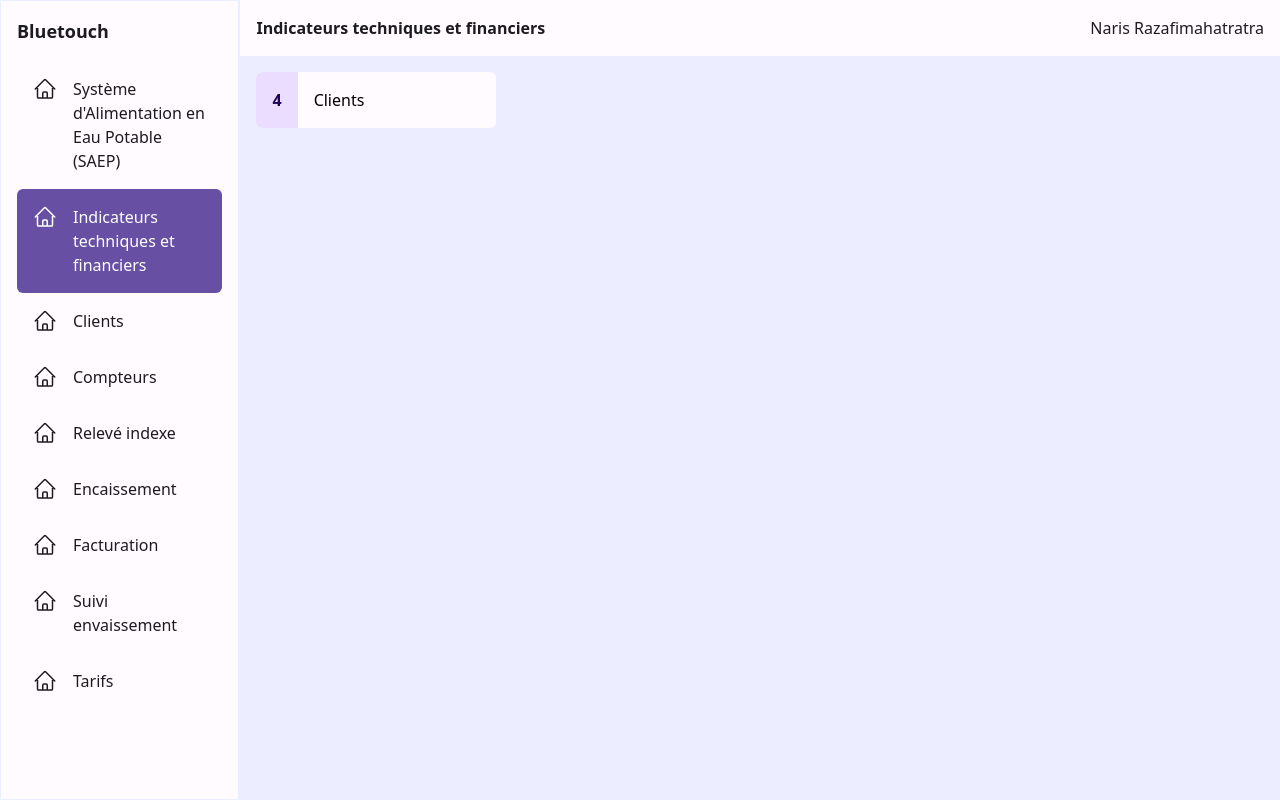
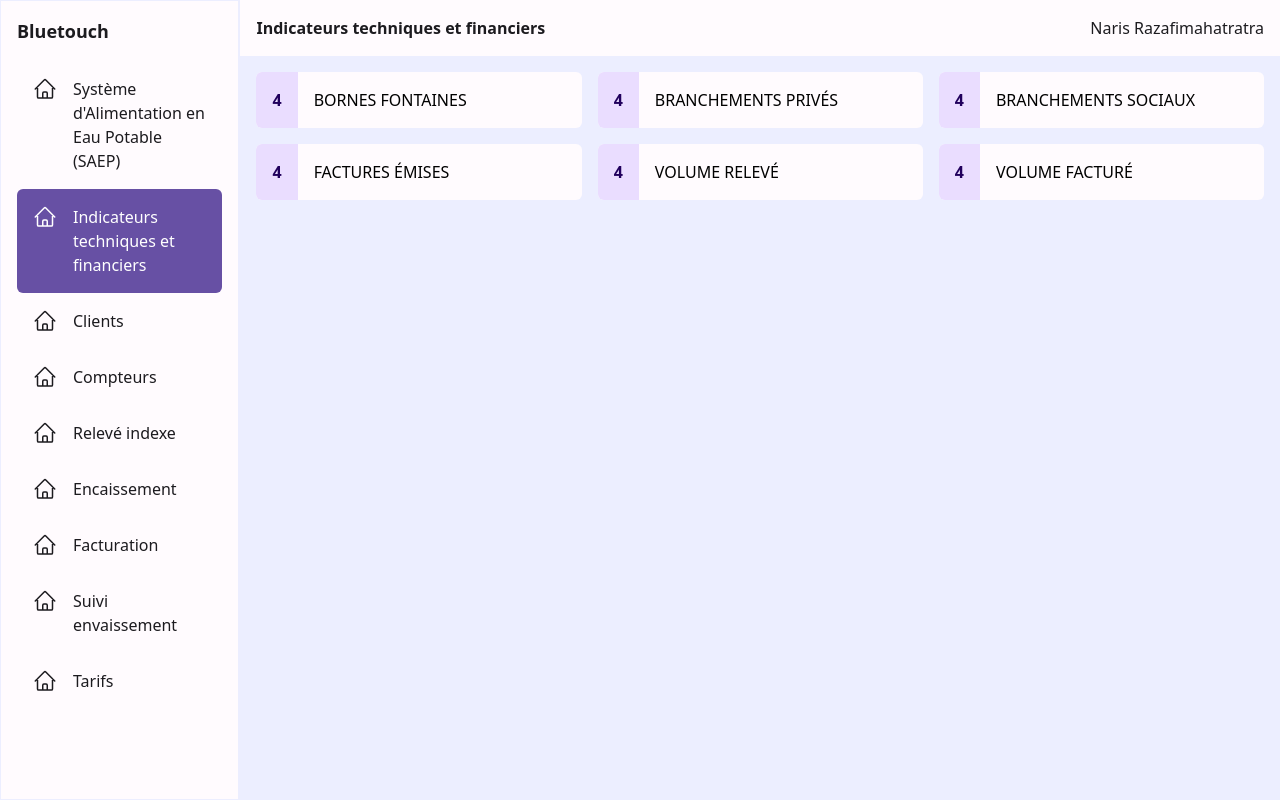
Before and after one commit to narisraz/bluetouch-nuxt, a Nuxt app: page /dashboard in a window 1280 px wide. Built offline with nearby package versions, Linux system fonts and the light colour scheme.

Commit message:
💄 Add some fake data to dashboard

```diff
--- a/pages/dashboard.vue
+++ b/pages/dashboard.vue
@@ -1,9 +1,35 @@
 <template>
-  <div class="grid grid-cols-4 gap-4">
-    <div class="flex bg-surface rounded-md space-x-4 items-center">
-      <div class="p-4 font-bold bg-primary-container text-on-primary-container rounded-l-md">4</div>
-      <div>Clients</div>
+  <div class="space-y-4">
+    <div class="grid grid-cols-3 gap-4">
+      <div class="flex bg-surface rounded-md space-x-4 items-center">
+        <div class="p-4 font-bold bg-primary-container text-on-primary-container rounded-l-md">4</div>
+        <div class="uppercase">Bornes fontaines</div>
+      </div>
+      <div class="flex bg-surface rounded-md space-x-4 items-center">
+        <div class="p-4 font-bold bg-primary-container text-on-primary-container rounded-l-md">4</div>
+        <div class="uppercase">Branchements privés</div>
+      </div>
+      <div class="flex bg-surface rounded-md space-x-4 items-center">
+        <div class="p-4 font-bold bg-primary-container text-on-primary-container rounded-l-md">4</div>
+        <div class="uppercase">Branchements sociaux</div>
+      </div>
     </div>
+
+    <div class="grid grid-cols-3 gap-4">
+      <div class="flex bg-surface rounded-md space-x-4 items-center">
+        <div class="p-4 font-bold bg-primary-container text-on-primary-container rounded-l-md">4</div>
+        <div class="uppercase">Factures émises</div>
+      </div>
+      <div class="flex bg-surface rounded-md space-x-4 items-center">
+        <div class="p-4 font-bold bg-primary-container text-on-primary-container rounded-l-md">4</div>
+        <div class="uppercase">Volume relevé</div>
+      </div>
+      <div class="flex bg-surface rounded-md space-x-4 items-center">
+        <div class="p-4 font-bold bg-primary-container text-on-primary-container rounded-l-md">4</div>
+        <div class="uppercase">Volume facturé</div>
+      </div>
+    </div>
+
   </div>
 </template>
 
```
